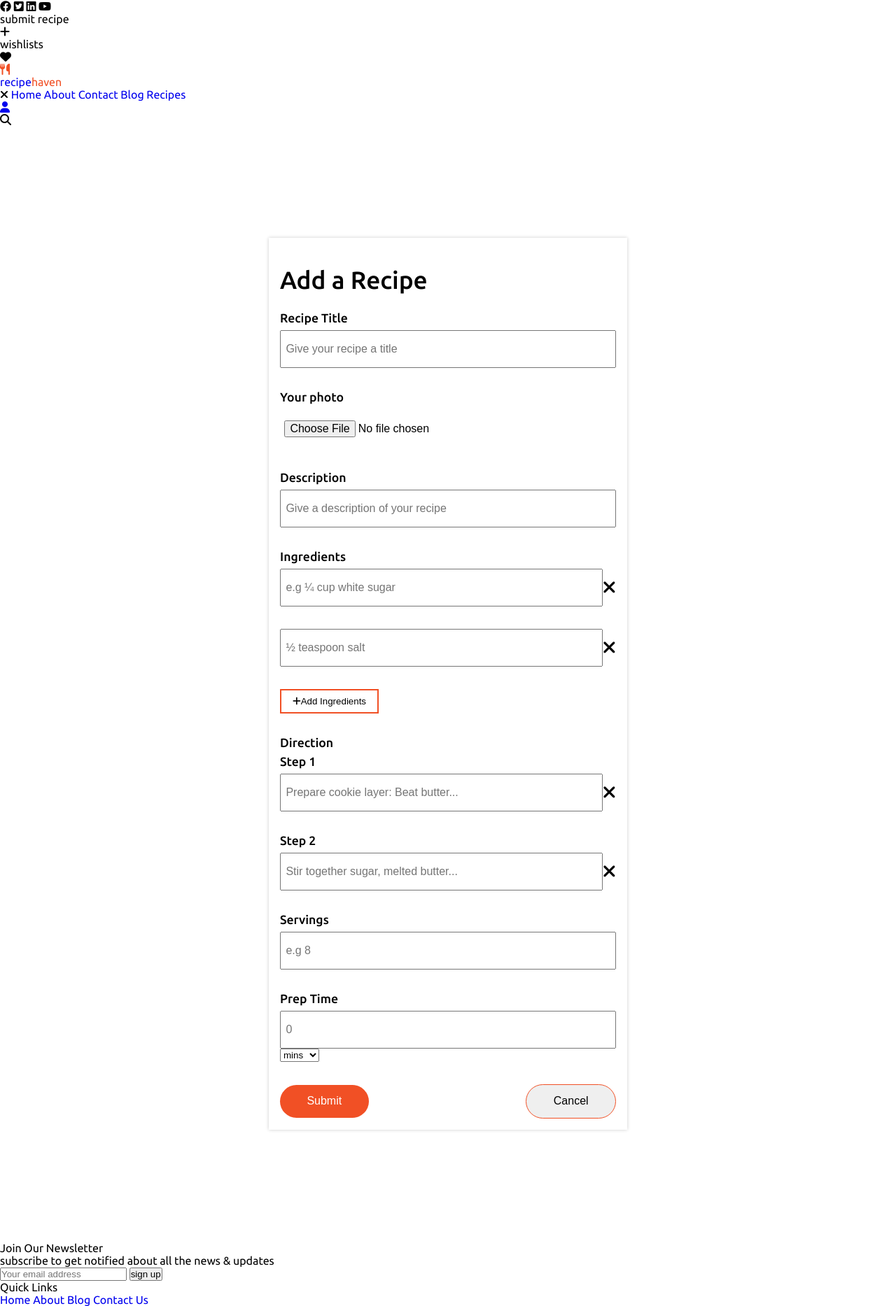
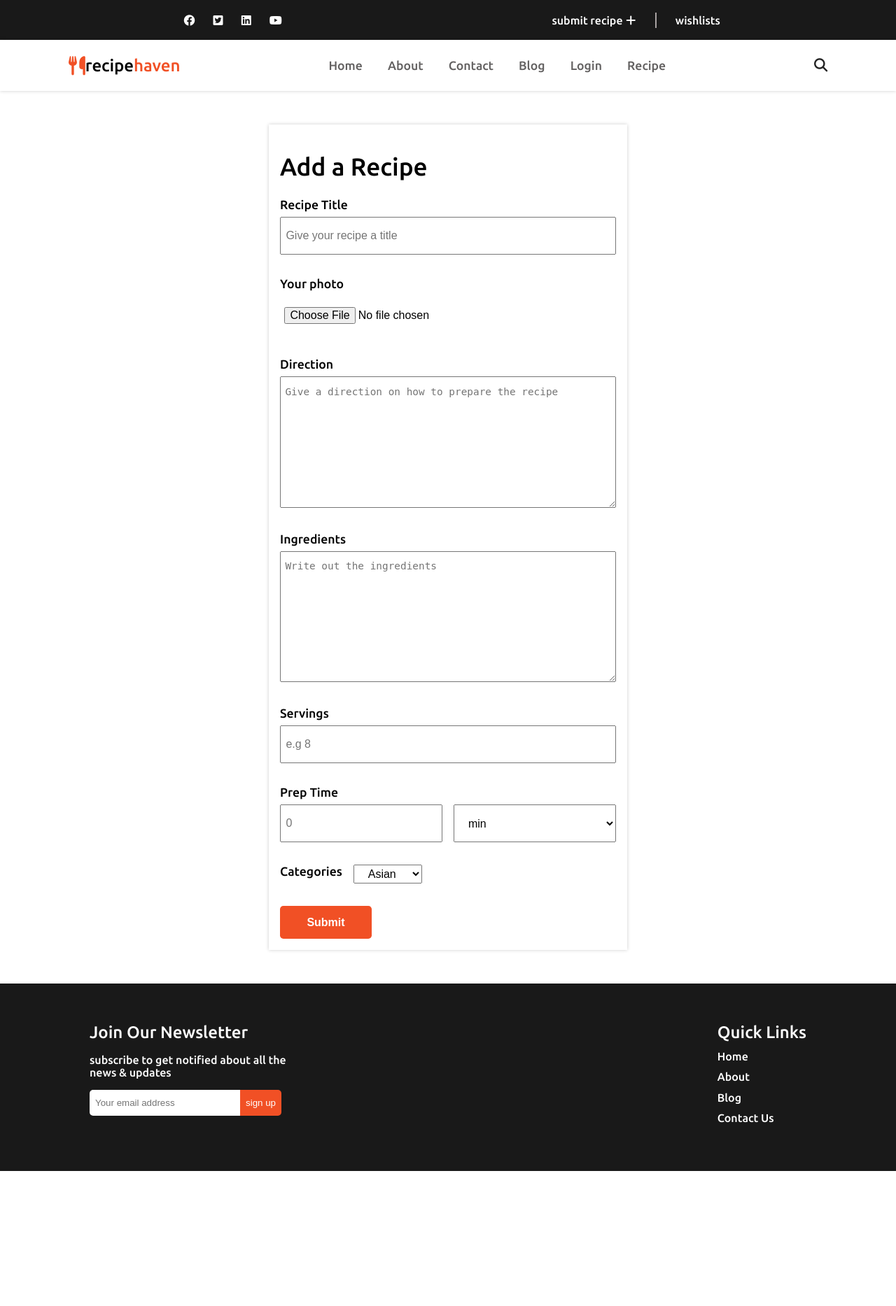
Before and after one commit to Tra-G/recipehaven, a PHP site: page /static/html/submitrecipe.html in a window 1280 px wide. Shown: the whole page at 70% size. After the commit the page ends 1674 px from the top, so only its background shows below. Run offline with PHP 8.4, Linux system fonts and the light colour scheme; some libraries are stand-ins or nearby versions; some web fonts are replaced.

Commit message:
add recipe page

```diff
--- a/static/css/style.css
+++ b/static/css/style.css
@@ -47,7 +47,7 @@ a{
     left: 50%;
     transform: translate(-50%, -50%);
     z-index: 7;
-    width: 80%;
+    width: 90%;
     height: 30%;
     display: none;
     justify-content: center;
@@ -61,7 +61,7 @@ a{
     display: flex;
 }
 .search-btn input{
-    width: 75%;
+    width: 73%;
     padding: 1rem .5rem;
     outline: none;
     border: none;
@@ -70,13 +70,13 @@ a{
     background-color: #F3F2EF;
 }
 .search-btn button{
-    width: 20%;
+    width: 19%;
     padding: .8rem .5rem;
     outline: none;
     border: none;
     background-color: #F15025;
     color: #fff;
-    font-size: 1rem;
+    font-size: .9rem;
 }
 
 
--- a/static/css/submitrecipe.css
+++ b/static/css/submitrecipe.css
@@ -3,7 +3,7 @@ body{
 }
 .submitrecipe-container{
     width: 90%;
-    margin: 10rem auto;
+    margin: 3rem auto;
     padding: 1rem;
     box-shadow: 0 0 5px rgba(0, 0, 0, 0.2);
 }
@@ -22,44 +22,36 @@ label{
 .submitrecipe-form{
     margin: 1rem 0 2rem;
 }
-.submitrecipe-form input{
+.submitrecipe-form input, #text{
     width: 100%;
     padding: .8rem .4rem;
     outline: none;
     font-size: .9rem;
 }
-.submitrecipe-form input:hover{
-    outline: 2px solid #F15025;
+.submitrecipe-form input:focus{
+    outline: 1.8px solid #F15025;
+    border: none;
+}
+#text:focus{
+    outline: 1.8px solid #F15025;
     border: none;
 }
 .ingredients-recipe div{
     margin-bottom: 2rem;
 }
 .submitrecipe-btn{
+    text-align: center;
     outline: none;
     border: none;
     background-color: #F15025;
     color: #fff;
     padding: .5rem 2rem;
-    border-radius: 2rem;
+    border-radius: .3rem;
     font-size: .9rem;
+    font-weight: 600;
 }
-.cancelrecipe-btn{
-    padding: .5rem 2rem;
-    border-radius: 2rem;
-    font-size: .9rem;
-    outline: none;
-    border: 1px solid #F15025;
-}
-.ingredients-btn{
-    padding: .5rem 1rem;
-    border: 2px solid #F15025;
-    background-color: transparent;
-}
-.ingredients-btn:hover{
-    background-color: #F15025;
-    color: #fff;
-}
+
+
 
 
 @media screen and (min-width: 1024px) {
@@ -73,7 +65,7 @@ label{
         font-size: 1rem;
         padding: 1rem .4rem;
     }
-    .submitrecipe-btn, .cancelrecipe-btn{
+    .submitrecipe-btn{
         font-size: 1rem;
         padding: .9rem 2.4rem;
     }
--- a/static/html/index.html
+++ b/static/html/index.html
@@ -80,7 +80,7 @@
                         Login
                     </a>
 
-                    <a href="userboard.html">
+                    <a href="recipedetails.html">
                         Recipe
                     </a>
 
@@ -126,7 +126,7 @@
                         <p class="cardheader">Browny Cookies</p>
                         <p class="cardtext">Decadent Delight: Indulge in Rich and Fudgy Brownie Cookies</p>
                         <span class="cardbutton">
-                            <a href="#">
+                            <a href="password-reset.html">
                                 View Recipe
                             </a>
                         </span>
--- a/static/html/login.html
+++ b/static/html/login.html
@@ -105,7 +105,7 @@
                 </div>
 
                 <div class="signup-btn">
-                  <a href="#"> Login </a>
+                  <button>Login</button>
                 </div>
 
                 <div class="log">
--- a/static/html/signup.html
+++ b/static/html/signup.html
@@ -58,7 +58,7 @@
                         </div>
 
                         <div class="log">
-                            Already have an account? <a style="font-weight: 600;" href="#">Login</a>
+                            Already have an account? <a style="font-weight: 600;" href="login.html">Login</a>
                         </div>
                     </div>
                 </form>
--- a/static/html/submitrecipe.html
+++ b/static/html/submitrecipe.html
@@ -12,12 +12,23 @@
     <!--Google Fonts-->
     <link href="https://fonts.googleapis.com/css2?family=Roboto:wght@400;500;700&family=Sono:wght@400;500&family=Ubuntu:wght@400;500;700&display=swap" rel="stylesheet">
     <!--Styling Link-->
-   <link rel="stylesheet" href="../css/about.css">
+   <link rel="stylesheet" href="../css/style.css">
    <link rel="stylesheet" href="../css/submitrecipe.css">
 </head>
 <body>
+    <div class="background"></div>
+    <div class="closeicon">
+        <i class="fa-solid fa-xmark"></i>
+    </div>
+    <div class="modal">
+        <form class="search-btn" action="#">
+            <input type="text" placeholder="Type a recipe">
+            <button>Search</button>
+        </form>
+    </div>
     <div class="nav-menu">
         <div class="nav-block">
+            <div class="nav-1">
                 <div class="nav1">
                     <div>
                         <i class="fa-brands fa-facebook"></i>
@@ -27,14 +38,16 @@
                     </div>
 
                     <div class="submit-icon">
-                    <div class="nav-submit">
+                        <a class="nav-submit" href="submitrecipe.html">
                             <p>submit recipe</p>
                             <i class="fa-solid fa-plus"></i>
-                    </div>
+                        </a>
+
                         <div class="line"></div>
                         <div class="wishlists">
                             <p>wishlists</p>
                             <i class="fa fa-heart" aria-hidden="true"></i>
+                        </div>
                     </div>
                 </div>
             </div>
@@ -43,11 +56,10 @@
                 <a class="nav-header" href="index.html">
                     <i style="color: #F15025;" class="fa fa-cutlery" aria-hidden="true"></i>
                     <p>recipe<span style="color: #F15025;">haven</span></p>
-
                 </a>
 
                 <div class="navlink">
-                    <i style="color: #000;" class="fa fa-times" aria-hidden="true"></i>
+                    <i style="color: #000;" class="fa fa-times"></i>
                     <a href="index.html">
                         Home
                     </a>
@@ -65,34 +77,34 @@
                     </a>
 
                     <a href="login.html">
-                        Recipes
+                        Login
+                    </a>
+
+                    <a href="userboard.html">
+                        Recipe
                     </a>
 
                 </div>
 
                 <div class="nav-icon">
-                    <a href="signup.html">
-                        <i class="fa-solid fa-user"></i>
-                    </a>
+                    <div class="nav-search">
+                        <i class="fa searchIcon fa-search"></i>
+                    </div>
 
-                    <div class="line line1"></div>
+                    <div class="line navline"></div>
+
                     <div class="hamburger">
                         <span></span>
                         <span></span>
                         <span></span>
                     </div>
-
-                    <div class="line"></div>
-
-                    <div class="nav-search">
-                        <i class="fa fa-search" aria-hidden="true"></i>
-                    </div>
-                </div>
                 </div>
             </div>
         </div>
 
+    </div>
 
+    <!--Background-->
     <div class="submitrecipe-container">
         <div class="submit">
             <header class="submitrecipe-header">
@@ -112,43 +124,15 @@
                     </div>
 
                     <div class="submitrecipe-form">
-                        <label for="description">Description</label>
-                        <input type="text" placeholder="Give a description of your recipe">
+                        <label for="direction">Direction</label>
+                        <textarea name="direction" id="text" cols="30" rows="10" placeholder="Give a direction on how to prepare the recipe"></textarea>
                     </div>
 
-                    <div class="submitrecipe-form ingredients-recipe">
+                    <div id="submitrecipe-form" class="submitrecipe-form ingredients-recipe">
                         <label for="ingredients">Ingredients</label>
-                        <div style="display: flex; align-items: center;">
-                            <input type="text" placeholder="e.g ¼ cup white sugar">
-                            <i class="fa-solid fa-xmark"></i>
+                        <textarea name="ingredient" id="text" cols="30" rows="10" placeholder="Write out the ingredients"></textarea>
                     </div>
 
-                        <div style="display: flex; align-items: center; justify-content: space-between;">
-                            <input type="text" placeholder="½ teaspoon salt">
-                            <i class="fa-solid fa-xmark"></i>
-                        </div>
-
-                        <button class="ingredients-btn"><i class="fa-solid fa-plus"></i>Add Ingredients</button>
-                    </div>
-
-                    <div class="submitrecipe-form ingredients-recipe">
-                        <label for="direction">Direction</label>
-                        <div>
-                            <label for="step1">Step 1</label>
-                            <div style="display: flex; align-items: center; justify-content: space-between;">
-                                <input type="text" placeholder="Prepare cookie layer: Beat butter...">
-                                <i class="fa-solid fa-xmark"></i>
-                            </div>
-                        </div>
-
-                        <div>
-                            <label for="step2">Step 2</label>
-                            <div style="display: flex; align-items: center; justify-content: space-between;">
-                                <input type="text" placeholder="Stir together sugar, melted butter...">
-                                <i class="fa-solid fa-xmark"></i>
-                            </div>
-                        </div>
-                    </div>
 
                     <div class="submitrecipe-form">
                         <label for="servings">Servings</label>
@@ -157,18 +141,29 @@
 
                     <div class="submitrecipe-form">
                         <label for="prep-time">Prep Time</label>
-                        <input type="number" placeholder="0">
-                        <select style="display: flex;" name="prep-time" id="prep-time">
-                            <option value="min">mins</option>
-                            <option value="min">hours</option>
-                            <option value="min">days</option>
+                        <div style="display: flex;">
+                            <input style="width: 50%;" type="number" placeholder="0">
+                        <select style="padding-left: 1rem; margin-left: 1rem; width: 50%; font-size: 1rem; outline: none;" name="prep-time" id="prep-time">
+                            <option value="min">min</option>
+                            <option value="hours">hours</option>
+                            <option value="days">days</option>
+                        </select>
+                        </div>
+                    </div>
+
+                    <div style="display: flex;" class="submitrecipe-form">
+                        <label for="prep-time">Categories</label>
+                        <select style="padding-left: 1rem; margin-left: 1rem; font-size: 1rem; outline: none;" name="prep-time" id="prep-time">
+                            <option value="asian">Asian</option>
+                            <option value="mexican">Mexican</option>
+                            <option value="indian">Indian</option>
+                            <option value="talian">Italian</option>
                         </select>
                     </div>
 
-                    <div style="display: flex; align-items: center; justify-content: space-between;">
+
                     <button class="submitrecipe-btn">Submit</button>
-                        <button class="cancelrecipe-btn">Cancel</button>
-                    </div>
+
 
                 </form>
 
@@ -227,6 +222,29 @@
         closeIcon.addEventListener('click', () => {
         menu.classList.remove('show');
         });
+
+
+        let modal = document.querySelector('.modal');
+    let background = document.querySelector('.background');
+    let searchBtn = document.querySelector('.searchIcon')
+    let closebtn = document.querySelector('.closeicon');
+
+    function searchBar() {
+        modal.style.display = 'flex';
+        background.style.display = 'block';
+        closebtn.style.display = 'block';
+    }
+
+    function closeBar() {
+        modal.style.display = 'none';
+        background.style.display = 'none';
+        closebtn.style.display = 'none';
+    }
+
+    searchBtn.onclick = searchBar;
+    closebtn.onclick = closeBar;
+
+
     </script>
 </body>
 </html>
```
Also changed, not shown: static/css/login.css (+6 -3 lines), static/css/password-reset.css (added, +82 -0 lines), static/html/password-reset.html (added, +30 -0 lines), static/html/recipedetails.html (+28 -17 lines). Lines whose indentation alone changed are shown as unchanged.
